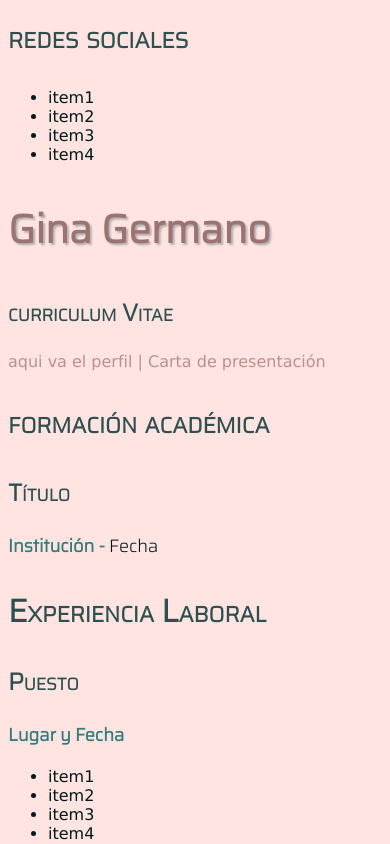
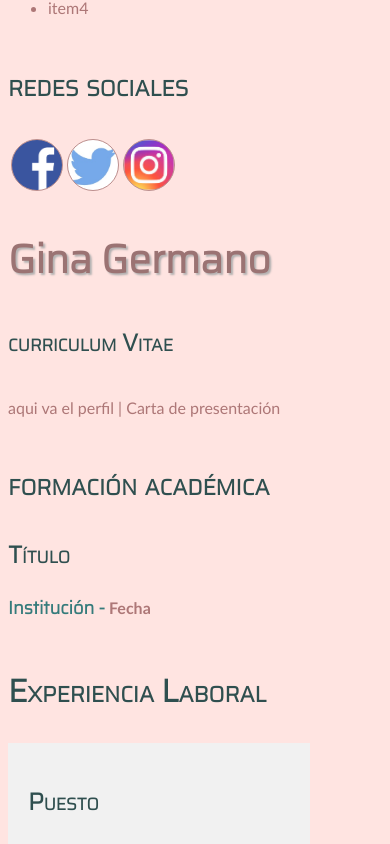
Before and after one commit to gryselro/My_CV, a plain HTML site: page index.html in a window 390 px wide. Shown: the part 818-1662 px from the top of the page. Drawn offline with Linux system fonts and the light colour scheme; a web font is replaced by a local one.

Commit message:
commit con formato final de fuente

```diff
--- a/estilosCV.css
+++ b/estilosCV.css
@@ -1,31 +1,18 @@
-.circulo {
-    width: 250px;
-    height: 250px;
-    background-image: url("https://randomuser.me/api/portraits/women/68.jpg");
-    background-color:peachpuff;
-    border: 4px solid rosybrown;
-    border-radius: 100%;
-    background-position: center; /* Centra la imagen */
-    background-repeat: no-repeat; /*  no repite la imageN */
-    background-size: cover;
-    /* cambia tamaño de la imagen segun el contenedor */
-}
-
-*{
-  color: rgb(3, 24, 24);
-  font-size: medium;
-  font-family:Verdana;
-}
-
 h1{
-  font-family: "Saira";
+  font-family: 'Saira', sans-serif;
   color: rgb(155, 115, 115);
   font-size: 40px;
   text-shadow: 2px 2px 2px #b3b1b1;
 }
 
+*{
+  color: rgb(173, 119, 119);
+  font-size: medium;
+  font-family:'Trebuchet MS', sans-serif
+}
+
 h2{
-  font-family:"Saira";
+  font-family:'Saira', sans-serif;
   font-variant:small-caps;
   font-size:xx-large;
   font-weight: bold;
@@ -33,7 +20,7 @@ h2{
 }
 
 h3{
-  font-family:"Saira";
+  font-family:'Saira', sans-serif;
   font-size:large;
   font-weight: bold;
   color:rgb(53, 123, 123);
@@ -41,11 +28,46 @@ h3{
 
 #titulo{
   font-size:x-large;
+}
+
+.circulo, .circulosocial {
+    background-color:peachpuff;
+    border: 4px solid rosybrown;
+    border-radius: 100%;
+    background-position: center; /* Centra la imagen */
+    background-repeat: no-repeat; /*  no repite la imageN */
+    background-size: cover; /* cambia tamaño de la imagen segun el contenedor */
+}
+
+.circulo {
+  width: 250px;
+  height: 250px;
+  background-image: url("https://randomuser.me/api/portraits/women/68.jpg");
 
 }
 
+.circulosocial {
+  width: 50px;
+  height:50px;
+  border: 1px solid rosybrown;
+}
+
+#facebook{
+    background-image: url("facebook.png");}
+
+#twiter{
+  background-image: url("img twiter.jpg")}
+
+#instagram{
+  background-image: url("instagram.jpg")};
+
+
+
+
+
+
 span{
-  font-family:"Saira";
+  font-family:'Saira', sans-serif;
   font-size:large;
   font-weight:normal;
 }
@@ -99,3 +121,43 @@ section {
   body {
     background-color:mistyrose;
     }
+
+
+/*desde aqui es para prueba********************************/
+
+
+    @media (max-width: 600px) {
+      nav, article {
+        width: 100%;
+        height: auto;
+      }
+    }
+
+    /* Create two columns/boxes that floats next to each other */
+nav {
+  float: left;
+  width: 30%;
+  height: 300px; /* only for demonstration, should be removed */
+  background: #ccc;
+  padding: 20px;
+}
+
+/* Style the list inside the menu */
+nav ul {
+  list-style-type: none;
+  padding: 0;
+}
+
+article {
+  float: left;
+  padding: 20px;
+  width: 70%;
+  background-color: #f1f1f1;
+  height: 300px; /* only for demonstration, should be removed */
+}
+
+/* Clear floats after the columns */
+section::after {
+  content: "";
+  display: table;
+  clear: both;
--- a/index.html
+++ b/index.html
@@ -10,15 +10,19 @@
 
     <link rel="preconnect" href="https://fonts.googleapis.com">
     <link rel="preconnect" href="https://fonts.gstatic.com" crossorigin>
-    <link href="https://fonts.googleapis.com/css2?family=Saira+Condensed:wght@100;
-    200;400&family=Saira+Semi+Condensed:wght@100;200;300&family=Saira:wght@100;
-    300&display=swap" rel="stylesheet">
+    <link href="<link rel="preconnect" href="https://fonts.googleapis.com">
+    <link rel="preconnect" href="https://fonts.gstatic.com" crossorigin>
+    <link href="<link rel="preconnect" href="https://fonts.googleapis.com">
+    <link rel="preconnect" href="https://fonts.gstatic.com" crossorigin>
+    <link href="<link rel="preconnect" href="https://fonts.googleapis.com">
+    <link rel="preconnect" href="https://fonts.gstatic.com" crossorigin>
+    <link href="https://fonts.googleapis.com/css2?family=Saira:wght@100;300&display=swap" rel="stylesheet">
 
-    <link rel="icon" type="image/x-icon"  href=  "F:\ProgramAr\FrontEnd\909212.png">
+    <link rel="icon" type="image/x-icon"  href=  "FaviconCV.png">
 
     <title>Curriculum Vitae | Gina Germano</title>
+</head>
 
-</head>
 <body>
    <aside>
         <section>
@@ -26,7 +30,6 @@
         </section>
 
         <section>
-
             <h2>datos personales</h2>
             <ul>
                 <li>Gina Germano</li>
@@ -58,23 +61,27 @@
         <section>
 
             <h2>redes sociales</h2>
-            <ul>
-                <li>item1</li>
-                <li>item2</li>
-                <li>item3</li>
-                <li>item4</li>
-            </ul>
+            <table>
+                <tr>
+                <th><a href="https://www.facebook.com/GinaGermano80">
+                    <div class="circulosocial" id="facebook"></div> </a></th>
+                <th><a href="https://twitter.com/GinaGermano5">
+                    <div class="circulosocial" id="twiter"></a></th>
+                <th><a href="/js/">
+                    <div class="circulosocial" id="instagram"></a></th>
+                </tr>
+            </table>
         </section>
    </aside>
+
    <main>
-
         <section>
             <h1>Gina Germano</h1>
             <h2 id="titulo">curriculum Vitae</h2>
         </section>
 
         <section>
-            aqui va el perfil | Carta de presentación
+           <p>aqui va el perfil | Carta de presentación</p>
         </section>
 
         <section>
@@ -124,5 +131,24 @@
 
         </section>
    </main>
+
+
+   <!--desde aqui es para probar ***********************************-->
+   <section>
+    <nav>
+      <ul>
+        <li><a href="#">London</a></li>
+        <li><a href="#">Paris</a></li>
+        <li><a href="#">Tokyo</a></li>
+      </ul>
+    </nav>
+
+    <article>
+      <h1>London</h1>
+      <p>London is the capital city of England. It is the most populous city in the  United Kingdom, with a metropolitan area of over 13 million inhabitants.</p>
+      <p>Standing on the River Thames, London has been a major settlement for two millennia, its history going back to its founding by the Romans, who named it Londinium.</p>
+    </article>
+  </section>
+
 </body>
 </html>
```
Also changed, not shown: FaviconCV.png (added), facebook.png (added), img twiter.jpg (added), instagram.jpg (added).
